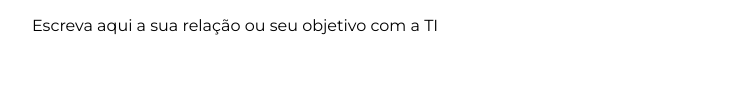
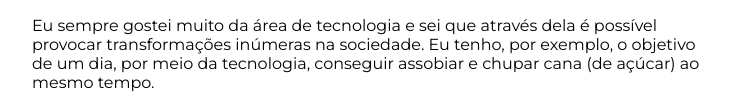
Before and after one commit to ViniciusTroyack/gitlab-group-assessment-basic, a plain HTML site: page index.html in a window 1280 px wide. Shown: the part 822-927 px from the top of the page, without its empty margins (160-890 px from the left). Before the commit the page ends 873 px from the top, so only its background shows below. Drawn offline with Linux system fonts and the light colour scheme.

Commit message:
modificação de <p> - adição de conteúdo textual

```diff
--- a/index.html
+++ b/index.html
@@ -48,7 +48,7 @@
                 </aside>
                 <article>
                     <h3>Me chamo André Miranda</h3>
-                    <p>Escreva aqui a sua relação ou seu objetivo com a TI</p>
+                    <p>Eu sempre gostei muito da área de tecnologia e sei que através dela é possível provocar transformações inúmeras na sociedade. Eu tenho, por exemplo, o objetivo de um dia, por meio da tecnologia, conseguir assobiar e chupar cana (de açúcar) ao mesmo tempo.</p>
                 </article>
             </div>
         </section>
```
